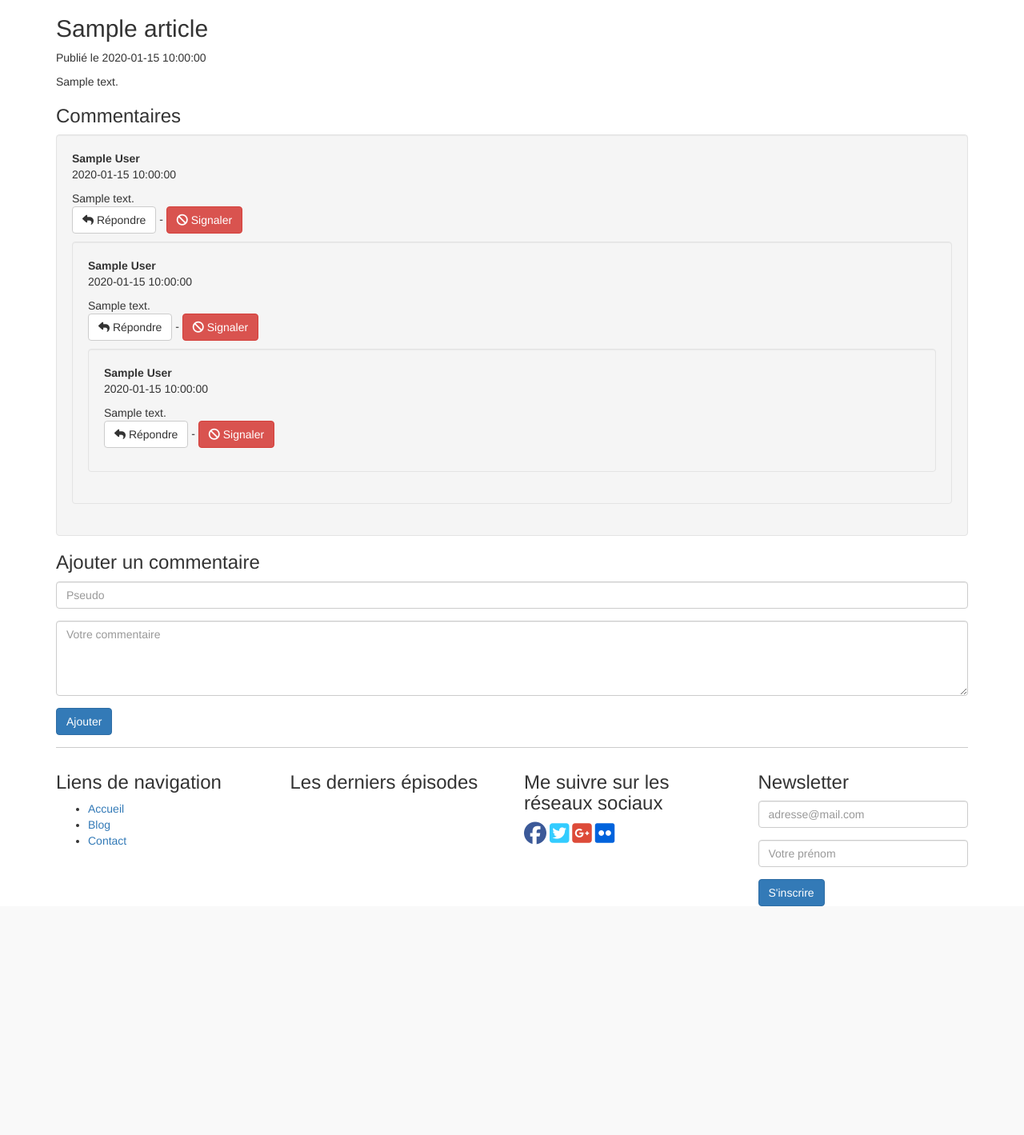
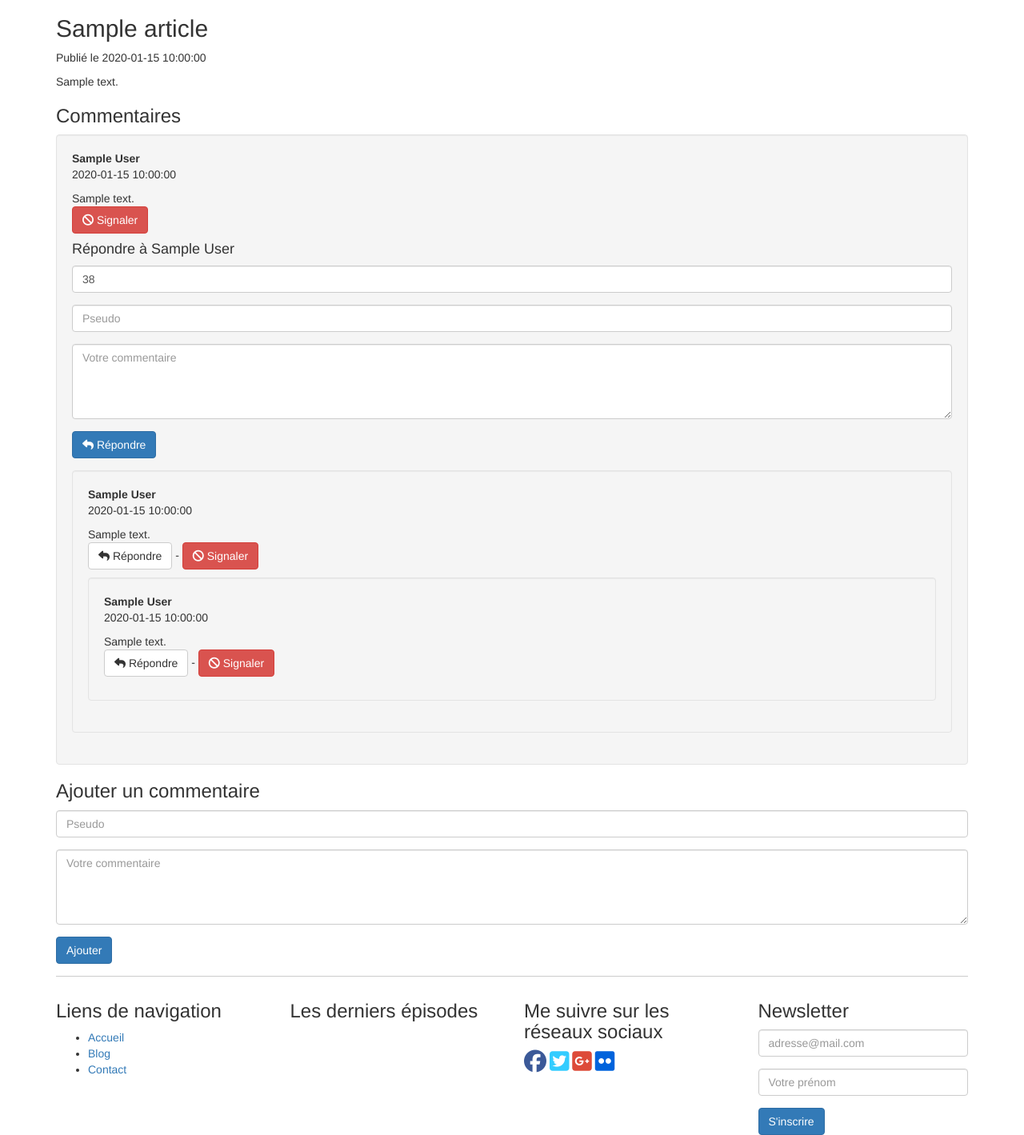
Before and after one commit to arthurgeay/blog_p3, a PHP site: template views/article.html.twig in a window 1280 px wide. Shown: the part 51-1470 px from the top of the page at 80% size. Before the commit the page ends 1184 px from the top, so only its background shows below. Run offline with PHP 8.4, Linux system fonts and the light colour scheme; the template is opened without the code that fills it: most values are stand-ins (such as "Sample title", 1, 10 or a date in 2020); form fields are guessed from the names that the template uses; some libraries are stand-ins or nearby versions.

Commit message:
Essai de fonctionnalité de réponse commentaire

```diff
--- a/src/Form/Type/CommentType.php
+++ b/src/Form/Type/CommentType.php
@@ -6,11 +6,14 @@ use Symfony\Component\Form\AbstractType;
 use Symfony\Component\Form\FormBuilderInterface;
 use Symfony\Component\Form\Extension\Core\Type\TextareaType;
 use Symfony\Component\Form\Extension\Core\Type\TextType;
+use Symfony\Component\Form\Extension\Core\Type\HiddenType;
 
 class CommentType extends AbstractType
 {
     public function buildForm(FormBuilderInterface $builder, array $options)
     {
+
+    	$builder->add('parent_id', HiddenType::class);
     	$builder->add('author', TextType::class);
         $builder->add('content', TextareaType::class);
     }
--- a/views/article.html.twig
+++ b/views/article.html.twig
@@ -9,14 +9,59 @@
         <h3>Commentaires</h3>
 
         {% for comment in comments %}
-            <div class="well">
+            <div id=""class="well">
                 <strong>{{ comment.author }}</strong><br />
                 <p>{{comment.date}}</p>
 
                 {{ comment.content }}
                 <p>
-                    <button class="btn btn-default" ><i class="fa fa-reply" aria-hidden="true"></i> Répondre</button> - <button class="btn btn-danger" href=""><i class="fa fa-ban" aria-hidden="true"></i> Signaler</button>
+                    <button class="btn btn-danger" href=""><i class="fa fa-ban" aria-hidden="true"></i> Signaler</button>
                 </p>
+
+                <h4>Répondre à {{ comment.author }}</h4>
+                {{ form_start(commentForm) }}
+
+                <div class="form-group">
+                    {{ form_errors(commentForm.parent_id) }}
+                    {{ form_widget(commentForm.parent_id, { 'attr':  {
+                        'name': 'parent_id',
+                        'value': '38'
+
+                    }}) }}
+                </div>
+
+                <div class="form-group">
+                    {{ form_errors(commentForm.author) }}
+                    {{ form_widget(commentForm.author, { 'attr':  {
+                        'class': 'form-control',
+                        'placeholder': 'Pseudo'
+                    }}) }}
+                </div>
+
+                <div class="form-group">
+                    {{ form_errors(commentForm.content) }}
+                    {{ form_widget(commentForm.content, { 'attr':  {
+                        'rows': '4',
+                        'class': 'form-control',
+                        'placeholder': 'Votre commentaire'
+                    }}) }}
+                </div>
+
+
+                <div class="form-group">
+                    <button type="submit" class="btn btn-primary" aria-hidden="true">
+                        <i class="fa fa-reply" aria-hidden="true"></i>  Répondre
+                    </button>
+                </div>
+
+
+
+                {% for flashMessage in app.session.flashbag.get('success') %}
+                <div class="alert alert-success">
+                    {{ flashMessage }}
+                </div>
+                {% endfor %}
+
 
             {% for childcomment in comment.children %}
                 <div class="well">
@@ -27,6 +72,8 @@
                     <p>
                         <button class="btn btn-default"><i class="fa fa-reply" aria-hidden="true"></i> Répondre</button> - <button class="btn btn-danger" href=""><i class="fa fa-ban" aria-hidden="true"></i> Signaler</button>
                     </p>
+
+
 
 
                 {% for childcommentChild in childcomment.children %}
@@ -43,9 +90,8 @@
                 </div>
             {% endfor %}
 
+            </div>
 
-
-            </div>
             {% else %}
             Pas de commentaires.
         {% endfor %}
@@ -53,6 +99,7 @@
 
         <h3>Ajouter un commentaire</h3>
             {{ form_start(commentForm) }}
+
             <div class="form-group">
                 {{ form_errors(commentForm.author) }}
                 {{ form_widget(commentForm.author, { 'attr':  {
--- a/views/article_form.html.twig
+++ b/views/article_form.html.twig
@@ -38,7 +38,7 @@
     </div>
     <div class="form-group">
         <div class="col-sm-offset-4 col-sm-3">
-            <input type="submit" class="btn btn-primary" value="Save" />
+            <input type="submit" class="btn btn-primary" value="Enregistrer" />
         </div>
     </div>
 {{ form_end(articleForm) }}
```
